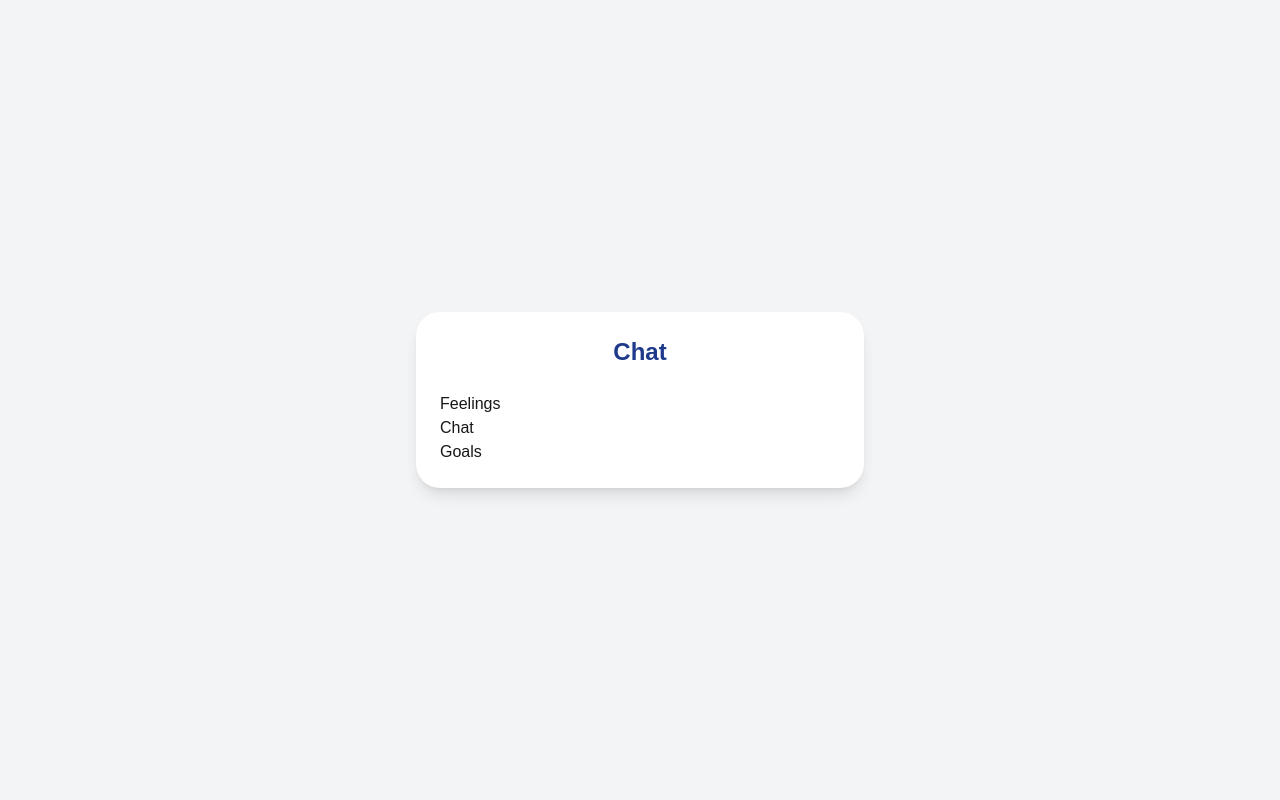
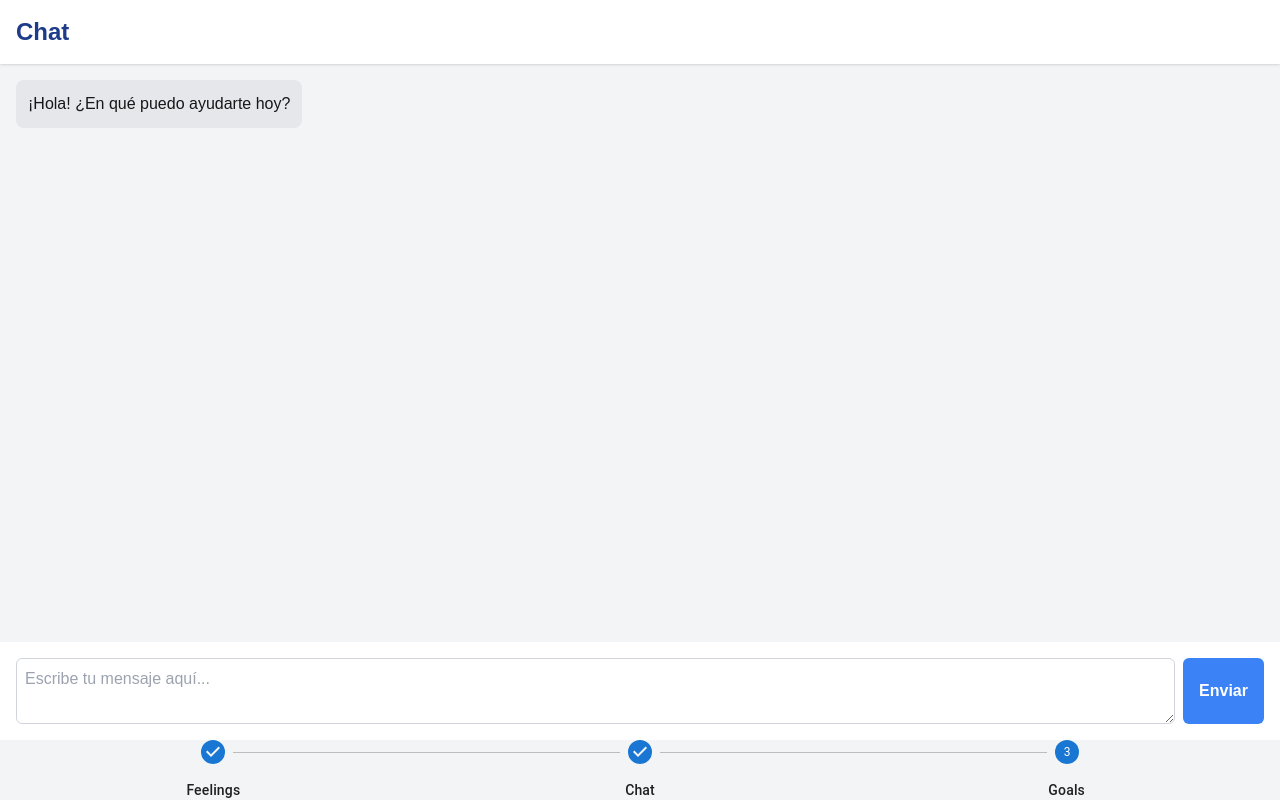
Before and after one commit to bradelev/mental-mood, a Next.js app: page /mental-mood/chat in a window 1280 px wide. Built offline with nearby package versions, Linux system fonts and the light colour scheme.

Commit message:
feat: add stepper and chat

```diff
--- a/src/app/chat/page.tsx
+++ b/src/app/chat/page.tsx
@@ -1,16 +1,66 @@
 "use client";
 
-import Stepper from "../components/Stepper";
+import React, { useState } from 'react';
+import NavigationStepper from "../components/NavigationStepper";
+import { Button } from '../components/ui/Button';
+import { Textarea } from '../components/ui/Textarea';
 
-export default function Chat() {
+const Chat = () => {
+  const [messages, setMessages] = useState([
+    { role: 'assistant', content: '¡Hola! ¿En qué puedo ayudarte hoy?' }
+  ]);
+  const [inputMessage, setInputMessage] = useState('');
+
+  const handleSendMessage = () => {
+    if (inputMessage.trim() !== '') {
+      setMessages([...messages, { role: 'user', content: inputMessage }]);
+      setInputMessage('');
+      // Aquí iría la lógica para enviar el mensaje al backend y recibir una respuesta
+    }
+  };
+
   return (
-    <div className="flex items-center justify-center min-h-screen bg-gray-100">
-      <div className="w-full max-w-md bg-white rounded-3xl shadow-lg p-6 space-y-6">
-        <h1 className="text-2xl font-bold text-center text-blue-900">
-          Chat
-        </h1>
-        <Stepper currentStep={2} />
+    <div className="flex h-screen bg-gray-100">
+
+
+      {/* Área principal de chat */}
+      <div className="flex-1 flex flex-col">
+        {/* Encabezado */}
+        <div className="bg-white shadow p-4">
+          <h1 className="text-2xl font-bold text-blue-900">Chat</h1>
+        </div>
+
+        {/* Mensajes */}
+        <div className="flex-1 overflow-y-auto p-4 space-y-4">
+          {messages.map((message, index) => (
+            <div key={index} className={`flex ${message.role === 'user' ? 'justify-end' : 'justify-start'}`}>
+              <div className={`max-w-xs md:max-w-md lg:max-w-lg xl:max-w-xl rounded-lg p-3 ${message.role === 'user' ? 'bg-blue-500 text-white' : 'bg-gray-200'}`}>
+                {message.content}
+              </div>
+            </div>
+          ))}
+        </div>
+
+        {/* Input de mensaje */}
+        <div className="bg-white p-4">
+          <div className="flex space-x-2">
+            <Textarea
+              value={inputMessage}
+              onChange={(e) => setInputMessage(e.target.value)}
+              placeholder="Escribe tu mensaje aquí..."
+              className="flex-1"
+            />
+            <Button onClick={handleSendMessage} className="bg-blue-500 text-white">
+              Enviar
+            </Button>
+          </div>
+        </div>
+
+        {/* Navigation Stepper */}
+        <NavigationStepper activeStep={2} />
       </div>
     </div>
   );
 }
+
+export default Chat;
--- /dev/null
+++ b/src/app/components/NavigationStepper.tsx
@@ -0,0 +1,27 @@
+import * as React from 'react';
+import Box from '@mui/material/Box';
+import Stepper from '@mui/material/Stepper';
+import Step from '@mui/material/Step';
+import StepLabel from '@mui/material/StepLabel';
+
+const steps = [
+  'Feelings',
+  'Chat',
+  'Goals',
+];
+
+const NavigationStepper = ({ activeStep }: { activeStep: number }) => {
+  return (
+    <Box sx={{ width: '100%' }}>
+      <Stepper activeStep={activeStep} alternativeLabel>
+        {steps.map((label) => (
+          <Step key={label}>
+            <StepLabel>{label}</StepLabel>
+          </Step>
+        ))}
+      </Stepper>
+    </Box>
+  );
+}
+
+export default NavigationStepper;
--- a/src/app/components/Stepper.tsx
+++ /dev/null
@@ -1,15 +0,0 @@
-const Stepper = ({ currentStep }: { currentStep: number }) => {
-  const steps = ['Feelings', 'Chat', 'Goals'];
-
-  return (
-    <div className="stepper">
-      {steps.map((step, index) => (
-        <div key={index} className={`step ${index === currentStep ? 'active' : ''}`}>
-          {step}
-        </div>
-      ))}
-    </div>
-  );
-};
-
-export default Stepper;
--- a/src/app/feelings/page.tsx
+++ b/src/app/feelings/page.tsx
@@ -10,7 +10,7 @@ import SentimentDissatisfiedIcon from '@mui/icons-material/SentimentDissatisfied
 import SentimentSatisfiedIcon from '@mui/icons-material/SentimentSatisfied';
 import SentimentSatisfiedAltIcon from '@mui/icons-material/SentimentSatisfiedAlt';
 import SentimentVerySatisfiedIcon from '@mui/icons-material/SentimentVerySatisfied';
-import Stepper from '../components/Stepper';
+import NavigationStepper from '../components/NavigationStepper';
 
 const icons = [
   { icon: SentimentVeryDissatisfiedIcon, color: 'text-red-500' },
@@ -23,7 +23,7 @@ const icons = [
 
 const tabs = ['work', 'health', 'relations', 'finance'];
 
-export default function Home() {
+const Home = () => {
   const [activeTab, setActiveTab] = useState('work');
   const [selectedIcon, setSelectedIcon] = useState<number>(-1);
   const [comment, setComment] = useState('');
@@ -105,8 +105,10 @@ export default function Home() {
           </Button>
         </Link>
 
-        <Stepper currentStep={1} />
+        <NavigationStepper activeStep={1} />
     </div>
     </div>
   );
 }
+
+export default Home;
--- a/src/app/goals/page.tsx
+++ b/src/app/goals/page.tsx
@@ -1,10 +1,12 @@
-import Stepper from '../components/Stepper';
+import NavigationStepper from '../components/NavigationStepper';
 
-export default function Goals() {
+const Goals = () => {
   return (
     <div>
-      <Stepper currentStep={2} />
+      <NavigationStepper activeStep={3} />
       {/* Aquí va el contenido de las metas */}
     </div>
   );
 }
+
+export default Goals;
--- a/src/app/profile/page.tsx
+++ b/src/app/profile/page.tsx
@@ -1,10 +1,12 @@
-import Stepper from '../components/Stepper';
+import NavigationStepper from '../components/NavigationStepper';
 
-export default function Profile() {
+const Profile = () => {
   return (
     <div>
-      <Stepper currentStep={5} />
+      <NavigationStepper activeStep={5} />
       {/* Aquí va el contenido de las metas */}
     </div>
   );
 }
+
+export default Profile;
```
Also changed, not shown: 1 other file (tests, documents, lock files or other folders).
